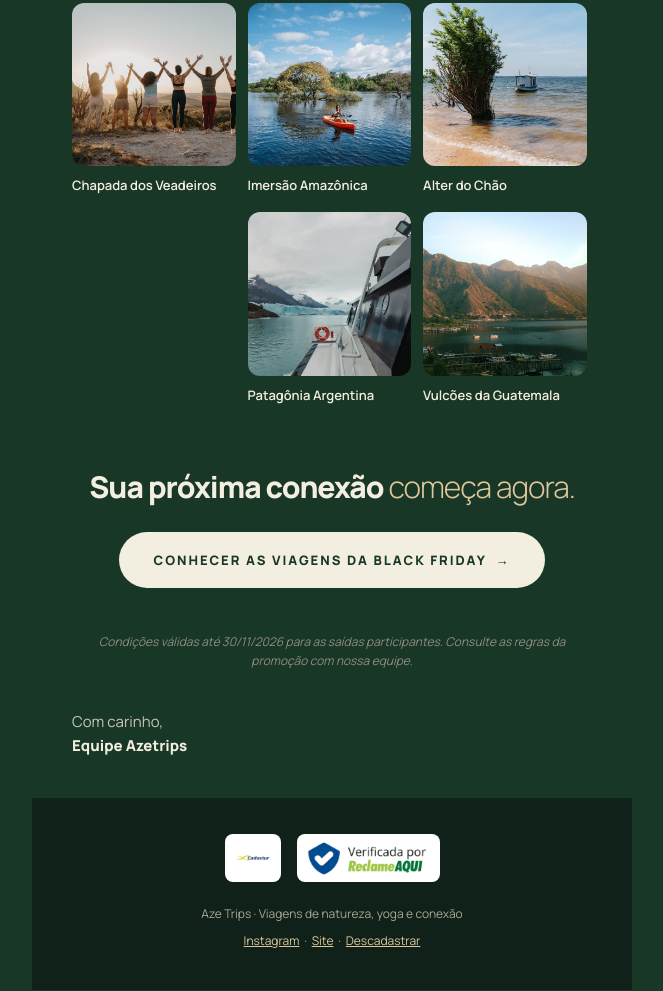
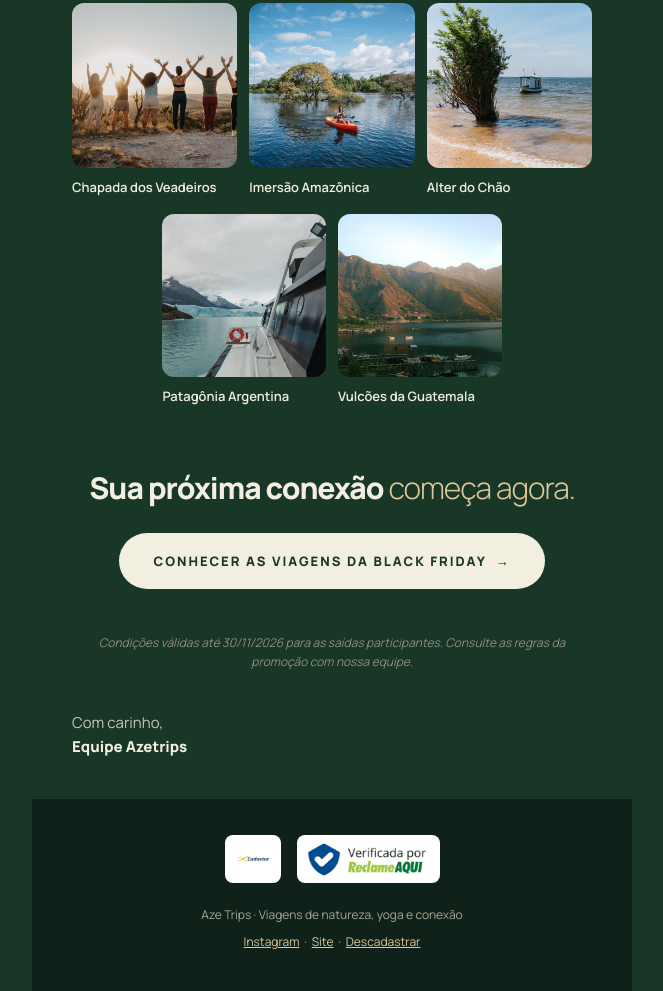
Before and after one commit to dev-agenciaw3m/aze-emails, a plain HTML site: page 01-black-friday-lancamento/index.html in a window 1280 px wide. Shown: the part 3098-4089 px from the top of the page, without its empty margins (308-971 px from the left). Drawn offline with Linux system fonts and the light colour scheme.

Commit message:
E-mail 1: segunda linha do Carnaval centralizada

```diff
--- a/01-black-friday-lancamento/index.html
+++ b/01-black-friday-lancamento/index.html
@@ -245,16 +245,18 @@
             </td>
           </tr>
           <tr>
-            <td width="17%" style="font-size:0;line-height:0;">&nbsp;</td>
-            <td width="33%" valign="top" style="padding:0 6px 18px;">
+            <td colspan="3" align="center" style="padding:0;">
+              <table role="presentation" width="66%" align="center" cellpadding="0" cellspacing="0" border="0" style="width:66%;"><tr>
+            <td width="50%" valign="top" style="padding:0 6px 18px;">
               <a href="#" target="_blank"><img class="fluid" src="https://dev-agenciaw3m.github.io/aze-emails/img/fotos/patagonia.jpg" width="164" alt="Patagônia Argentina" style="width:100%;height:auto;border-radius:12px;"></a>
               <p class="f" style="margin:10px 0 0;font-size:13px;line-height:18px;font-weight:600;color:#f2eee0;">Patagônia Argentina</p>
             </td>
-            <td width="33%" valign="top" style="padding:0 6px 18px;">
+            <td width="50%" valign="top" style="padding:0 6px 18px;">
               <a href="#" target="_blank"><img class="fluid" src="https://dev-agenciaw3m.github.io/aze-emails/img/fotos/guatemala-carnaval.jpg" width="164" alt="Vulcões da Guatemala" style="width:100%;height:auto;border-radius:12px;"></a>
               <p class="f" style="margin:10px 0 0;font-size:13px;line-height:18px;font-weight:600;color:#f2eee0;">Vulcões da Guatemala</p>
             </td>
-            <td width="17%" style="font-size:0;line-height:0;">&nbsp;</td>
+              </tr></table>
+            </td>
           </tr>
         </table>
       </td>
```
Also changed, not shown: 01-black-friday-lancamento/bloco-rd.html (+6 -4 lines).
